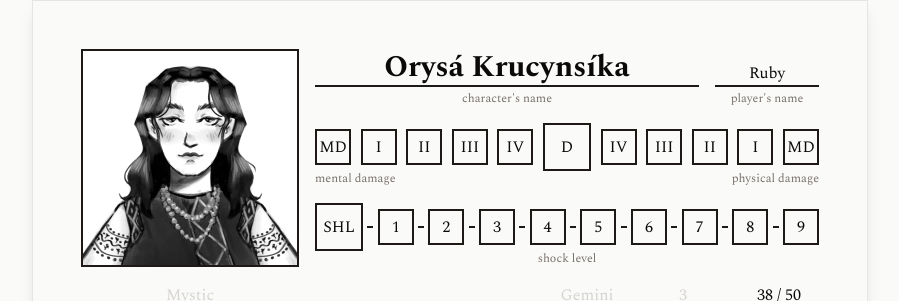
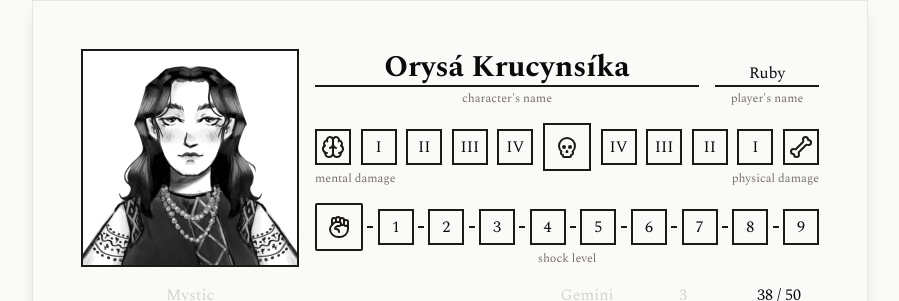
Before and after one commit to vistoriel/destiny-draft, a Next.js app: page /g/1/1 in a window 1280 px wide. Shown: the top 301 px of the page, without its empty margins (190-1089 px from the left). Built offline with nearby package versions, Linux system fonts and the light colour scheme.

Commit message:
feat: add icons for character header

```diff
--- a/components/character/DamageTrack.tsx
+++ b/components/character/DamageTrack.tsx
@@ -1,18 +1,26 @@
+import { Bone, Brain, Skull } from "lucide-react";
+
 export function DamageTrack() {
   return (
     <div className="flex flex-col">
       <div className="flex justify-between items-center">
-        <div className="w-9 h-9 flex justify-center items-center border-2 border-stone-900">MD</div>
+        <div className="w-9 h-9 flex justify-center items-center border-2 border-stone-900">
+          <Brain className="text-stone-900"/>
+        </div>
         <div className="w-9 h-9 flex justify-center items-center border-2 border-stone-900">I</div>
         <div className="w-9 h-9 flex justify-center items-center border-2 border-stone-900">II</div>
         <div className="w-9 h-9 flex justify-center items-center border-2 border-stone-900">III</div>
         <div className="w-9 h-9 flex justify-center items-center border-2 border-stone-900">IV</div>
-        <div className="w-12 h-12 flex justify-center items-center border-2 border-stone-900">D</div>
+        <div className="w-12 h-12 flex justify-center items-center border-2 border-stone-900">
+          <Skull className="text-stone-900" />
+        </div>
         <div className="w-9 h-9 flex justify-center items-center border-2 border-stone-900">IV</div>
         <div className="w-9 h-9 flex justify-center items-center border-2 border-stone-900">III</div>
         <div className="w-9 h-9 flex justify-center items-center border-2 border-stone-900">II</div>
         <div className="w-9 h-9 flex justify-center items-center border-2 border-stone-900">I</div>
-        <div className="w-9 h-9 flex justify-center items-center border-2 border-stone-900">MD</div>
+        <div className="w-9 h-9 flex justify-center items-center border-2 border-stone-900">
+          <Bone className="text-stone-900" />
+        </div>
       </div>
       <div className="flex justify-between">
         <span className="text-xs text-stone-500">mental damage</span>
--- a/components/character/ShockTrack.tsx
+++ b/components/character/ShockTrack.tsx
@@ -1,8 +1,12 @@
+import { HandFist } from "lucide-react";
+
 export function ShockTrack() {
   return (
     <div className="flex flex-col">
       <div className="flex justify-between items-center">
-        <div className="w-12 h-12 flex justify-center items-center border-2 border-stone-900">SHL</div>
+        <div className="w-12 h-12 flex justify-center items-center border-2 border-stone-900 rounded-xs">
+          <HandFist className="text-stone-900" />
+        </div>
         <hr className="border border-stone-900 w-1.5"/>
         <div className="w-9 h-9 flex justify-center items-center border-2 border-stone-900">1</div>
         <hr className="border border-stone-900 w-1.5"/>
--- a/package.json
+++ b/package.json
@@ -17,6 +17,7 @@
     "@tiptap/react": "^3.17.1",
     "@tiptap/starter-kit": "^3.17.1",
     "clsx": "^2.1.1",
+    "lucide-react": "^0.563.0",
     "next": "16.1.4",
     "react": "19.2.3",
     "react-dom": "19.2.3",
```
Also changed, not shown: 1 other file (tests, documents, lock files or other folders).
